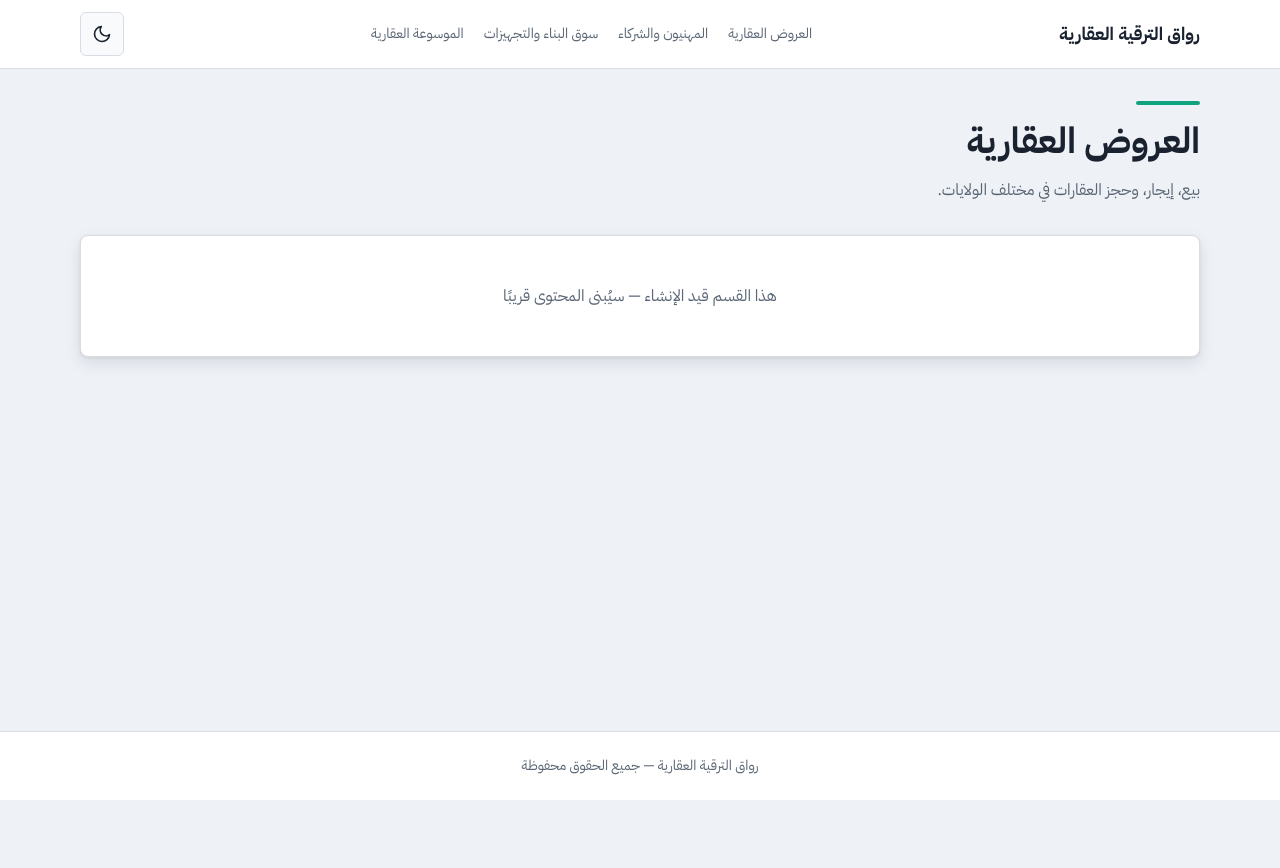
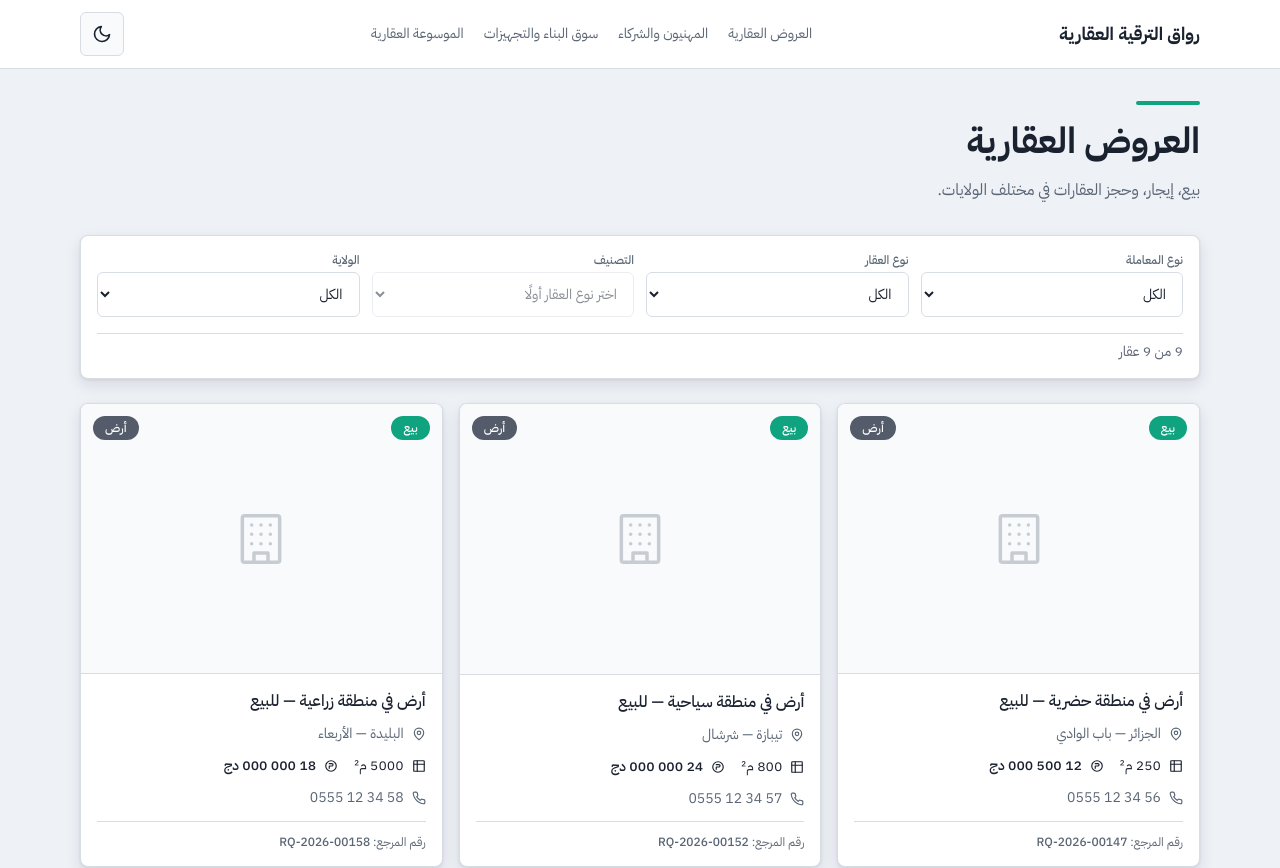
Before and after one commit to akramroyale24-jpg/riwaq-real-estate-development, a Next.js app: page /real-estate in a window 1280 px wide. Shown: the top 868 px of the page. Before the commit the page ends 800 px from the top, so only its background shows below. Built offline with nearby package versions, Linux system fonts and the light colour scheme.

Commit message:
Update page.tsx

```diff
--- a/app/real-estate/page.tsx
+++ b/app/real-estate/page.tsx
@@ -1,5 +1,6 @@
 import PageHeader from "@/components/layout/PageHeader";
-import Card from "@/components/ui/Card";
+import RealEstateBrowser from "@/components/property/RealEstateBrowser";
+import { SAMPLE_PROPERTIES } from "@/lib/properties";
 
 export default function RealEstatePage() {
   return (
@@ -9,11 +10,7 @@ export default function RealEstatePage() {
         title="العروض العقارية"
         description="بيع، إيجار، وحجز العقارات في مختلف الولايات."
       />
-      <Card>
-        <p className="text-center text-text-muted py-8">
-          هذا القسم قيد الإنشاء — سيُبنى المحتوى قريبًا
-        </p>
-      </Card>
+      <RealEstateBrowser properties={SAMPLE_PROPERTIES} />
     </div>
   );
 }
```
